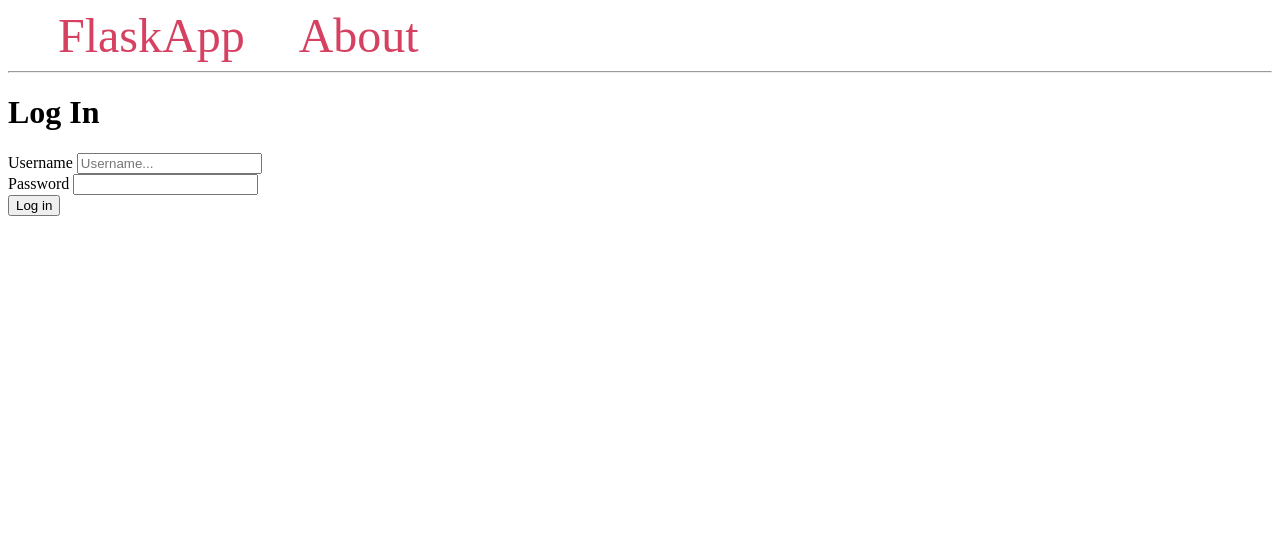
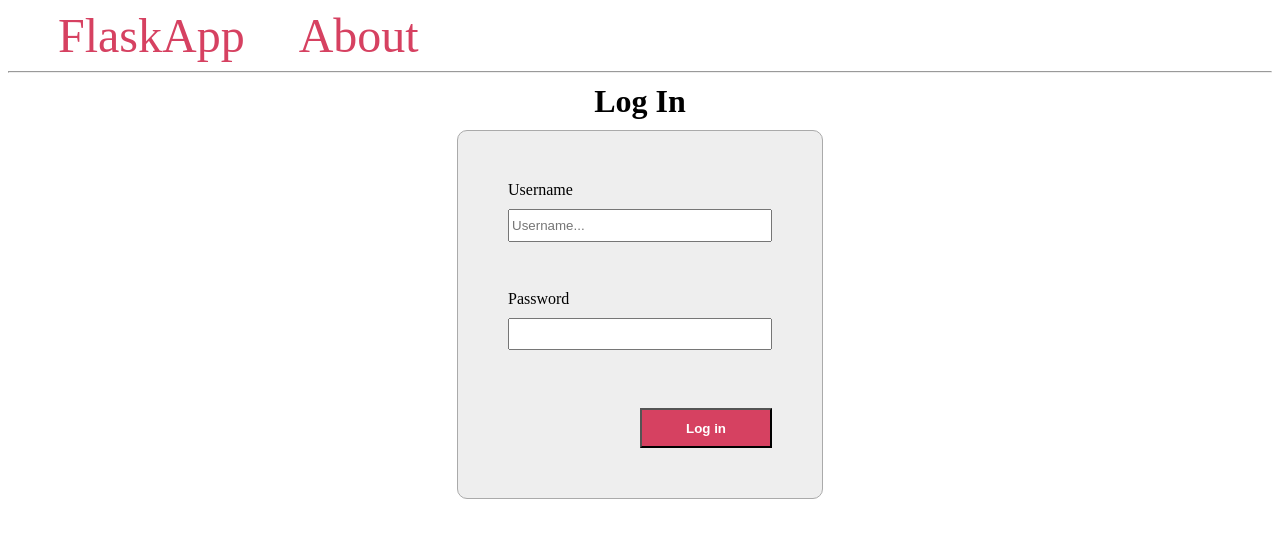
Before and after one commit to mattix1710/app-sec-app, a Flask app: page /auth/login in a window 1280 px wide. Shown: the top 538 px of the page. Run offline with Flask 3, Linux system fonts and the light colour scheme; some libraries are stand-ins or nearby versions.

Commit message:
First styling proposal

```diff
--- /dev/null
+++ b/app/static/style.css
@@ -0,0 +1,66 @@
+nav a {
+    color: #d64161;
+    font-size: 3em;
+    margin-left: 50px;
+    text-decoration: none;
+}
+
+.photo {
+    padding: 20px;
+    margin: 10px;
+    background-color: #f7f4f4;
+}
+
+.review {
+        margin-left: 50px;
+        font-size: 20px;
+}
+
+h1 {
+    width: fit-content;
+    margin: 10px auto;
+}
+
+.form {
+    width: fit-content;
+    border: 1px solid #aaa;
+    border-radius: 10px 10px;
+    padding: 50px;
+    margin: 0 auto;
+    background-color: #eee;
+    display: flex;
+    flex-direction: column;
+    gap: 20px;
+    text-transform: capitalize;
+}
+
+.form-group {
+    display: flex;
+    flex-direction: column;
+    gap: 10px;
+}
+
+.form-control {
+    height: 2em;
+    width: 20vw;
+}
+
+.btn {
+    margin-top: 10px;
+    height: 3em;
+    width: 50%;
+    align-self: flex-end;
+    color: white;
+    background-color: #d64161;
+    font-weight: bold;
+}
+
+.btn:hover {
+    /* background-color: #AB5467; */
+    background-color: #a1233e;
+}
+
+.help-block {
+    color: red;
+    margin: 0;
+}
--- a/app/templates/auth/login.html
+++ b/app/templates/auth/login.html
@@ -2,13 +2,17 @@
 
 {% block content %}
     <h1>{% block title %} Log In {% endblock %}</h1>
-    <form method="POST">
-        <p style="color:red;" {{ "hidden" if not error }}>Wrong username/password</p>
-        <label for="username">Username</label>
-        <input type="text" placeholder="Username..." name="username" required><br>
-        <label for="password">Password</label>
-        <input type="password" name="password" required><br>
-        <input type="submit" value="Log in"/>
+    <form class="form" method="POST">
+        <div class="form-group">
+            <p class="help-block" {{ "hidden" if not error }}>Wrong username/password</p>
+            <label for="username">Username</label>
+            <input type="text" class="form-control" placeholder="Username..." name="username" required><br>
+        </div>
+        <div class="form-group">
+            <label for="password">Password</label>
+            <input type="password" class="form-control" name="password" required><br>
+        </div>
+        <input type="submit" class="btn" value="Log in"/>
     </form>
 
 {% endblock %}
--- a/app/templates/base.html
+++ b/app/templates/base.html
@@ -3,26 +3,8 @@
 <head>
     <meta charset="UTF-8">
     <title>{% block title %} {% endblock %}- FlaskApp</title>
-    <style>
-        nav a {
-            color: #d64161;
-            font-size: 3em;
-            margin-left: 50px;
-            text-decoration: none;
-        }
-
-        .photo {
-            padding: 20px;
-            margin: 10px;
-            background-color: #f7f4f4;
-        }
-
-        .review {
-                margin-left: 50px;
-                font-size: 20px;
-        }
-
-    </style>
+    <link rel="stylesheet" href="{{ url_for('static', filename='style.css') }}">
+    <link rel="shortcut icon" href="{{ url_for('static', filename='favicon.ico') }}">
 </head>
 <body>
     <nav>
```
Also changed, not shown: app/static/favicon.ico (added).
